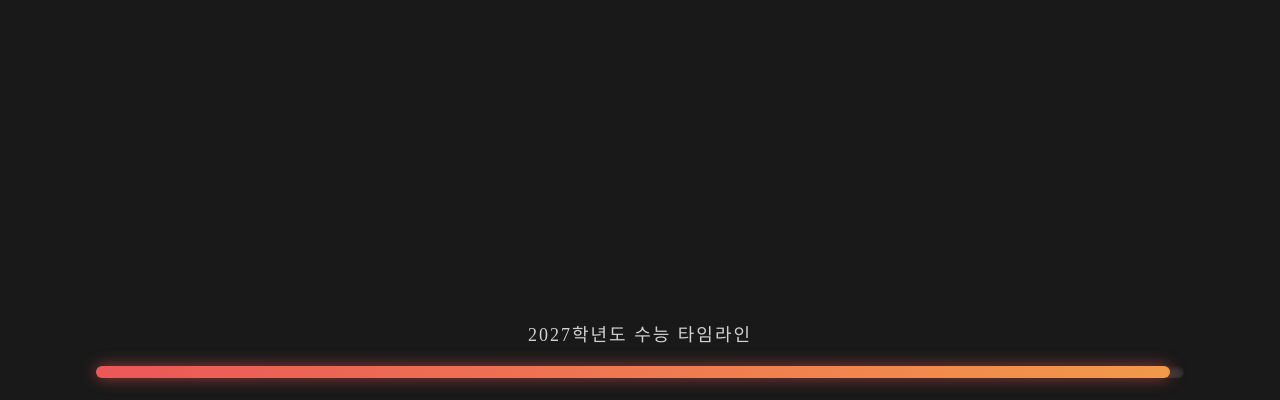
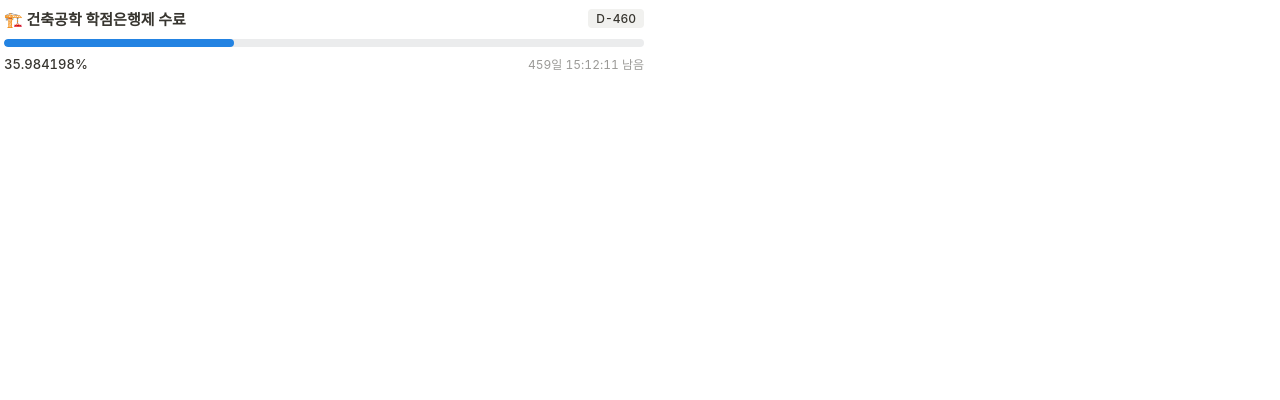
Before and after one commit to jmj030712-coder/my-notion-widget, a plain HTML site: page dday.html in a window 1280 px wide. Shown: the top 400 px of the page. Drawn offline with Linux system fonts and the light colour scheme; a web font is replaced by a local one.

Commit message:
Add files via upload

```diff
--- a/dday.html
+++ b/dday.html
@@ -1,87 +1,93 @@
 <!DOCTYPE html>
 <html lang="ko">
 <head>
-  <meta charset="UTF-8">
+<meta charset="utf-8">
+<meta name="viewport" content="width=device-width, initial-scale=1">
+<title>디데이 진행바</title>
 <style>
-    /* 송명 폰트 불러오기 */
-    @import url('https://fonts.googleapis.com/css2?family=Song+Myung&display=swap');
-
+  :root {
+    --ink: #37352F;
+    --muted: #9B9A97;
+    --track: #EBECED;
+    --bar: #2383E2;
+    --chip: #F1F1EF;
+  }
+  @media (prefers-color-scheme: dark) {
+    :root {
+      --ink: #EFEFED;
+      --muted: #7F7F7F;
+      --track: #3B3B3B;
+      --bar: #529CCA;
+      --chip: #2F3437;
+    }
+  }
+  * { box-sizing: border-box; }
+  html, body { margin: 0; background: transparent; }
   body {
-      margin: 0; padding: 0; display: flex; flex-direction: column; justify-content: center; align-items: center;
-      height: 100vh; background-color: #191919; overflow: hidden; font-family: 'Song Myung', serif;
+    color: var(--ink);
+    font-family: ui-sans-serif, -apple-system, BlinkMacSystemFont, "Segoe UI", Helvetica, "Apple Color Emoji", Arial, sans-serif, "Segoe UI Emoji", "Segoe UI Symbol";
+    padding: 8px 4px;
+    -webkit-font-smoothing: antialiased;
   }
-
-    .title { color: #FFFFFF; font-size: 18px; margin-bottom: 20px; letter-spacing: 2px; opacity: 0.8; }
-
-    /* 진행바 디자인 */
-    .progress-container {
-      width: 85%; height: 12px; background: #333; border-radius: 20px;
-      position: relative; margin-bottom: 25px; box-shadow: inset 0 2px 4px rgba(0,0,0,0.5);
-    }
-
-    .progress-bar {
-      width: 0%; height: 100%;
-      background: linear-gradient(90deg, #eb5757, #f2994a);
-      border-radius: 20px; box-shadow: 0 0 15px rgba(235, 87, 87, 0.6);
-      transition: width 1s linear;
-    }
-
-    /* 실시간 카운트다운 */
-    #countdown { color: #FFFFFF; font-size: 32px; text-align: center; line-height: 1.5; }
-    .unit { font-size: 16px; color: #eb5757; margin-left: 3px; margin-right: 8px; }
-
-    /* 소수점 진행률 (살아있는 느낌!) */
-    .percent-label { color: #eb5757; font-size: 14px; margin-top: 10px; font-family: sans-serif; }
+  .widget { max-width: 640px; }
+  .head { display: flex; align-items: center; justify-content: space-between; gap: 12px; margin-bottom: 10px; }
+  .title { font-size: 15px; font-weight: 600; }
+  .chip { font-size: 12px; font-weight: 500; background: var(--chip); border-radius: 4px; padding: 2px 8px; font-variant-numeric: tabular-nums; }
+  .track { height: 8px; background: var(--track); border-radius: 999px; overflow: hidden; }
+  .fill { height: 100%; width: 0; background: var(--bar); border-radius: 999px; }
+  .meta { display: flex; justify-content: space-between; align-items: baseline; margin-top: 8px; font-size: 12px; color: var(--muted); font-variant-numeric: tabular-nums; }
+  .percent { font-size: 13px; color: var(--ink); font-weight: 500; }
 </style>
 </head>
 <body>
-
-  <div class="title">2027학년도 수능 타임라인</div>
-
-  <div class="progress-container">
-    <div class="progress-bar" id="bar"></div>
+<div class="widget">
+  <div class="head">
+    <div class="title" id="title"></div>
+    <div class="chip" id="dday"></div>
+  </div>
+  <div class="track" role="progressbar" aria-valuemin="0" aria-valuemax="100" id="track">
+    <div class="fill" id="fill"></div>
+  </div>
+  <div class="meta">
+    <span class="percent" id="percent"></span>
+    <span id="remain"></span>
+  </div>
 </div>
 
-  <div id="countdown">남은 시간 계산 중...</div>
-  <div class="percent-label" id="percent-text">0.000000%</div>
+<script>
+  // ▼ 여기만 수정하세요 ▼
+  const TITLE = "🏗️ 건축공학 학점은행제 수료";
+  const START = "2026-03-02T00:00:00";   // 시작 (YYYY-MM-DDTHH:mm:ss)
+  const END   = "2028-02-18T00:00:00";   // 목표 수료일
+  // ▲ 여기만 수정하세요 ▲
 
-  <script>
-    // 목표 날짜: 2026년 11월 19일 오전 9시 (수능 당일)
-    const targetDate = new Date("2026-11-19T09:00:00").getTime();
-    // 시작 날짜: 2026년 1월 1일 (올해의 시작점)
-    const startDate = new Date("2026-01-01T00:00:00").getTime();
+  const start = new Date(START).getTime();
+  const end = new Date(END).getTime();
+  const SEC = 1000, MIN = 60 * SEC, HOUR = 60 * MIN, DAY = 24 * HOUR;
+  const pad = n => String(n).padStart(2, "0");
 
-    function updateWidget() {
-      const now = new Date().getTime();
-      const totalTime = targetDate - startDate;
-      const elapsedTime = now - startDate;
-      const timeLeft = targetDate - now;
+  const el = id => document.getElementById(id);
+  el("title").textContent = TITLE;
 
-      // 진행률 계산 (소수점 6자리까지 보여줘서 숫자가 계속 올라가는 걸 보여줌)
-      let progress = (elapsedTime / totalTime) * 100;
-      if (progress > 100) progress = 100;
+  function tick() {
+    const now = Date.now();
+    const total = end - start;
+    const ratio = total > 0 ? Math.min(Math.max((now - start) / total, 0), 1) : 0;
+    const pct = ratio * 100;
+    const left = Math.max(end - now, 0);
 
-      // 남은 시간 계산
-      const d = Math.floor(timeLeft / (1000 * 60 * 60 * 24));
-      const h = Math.floor((timeLeft % (1000 * 60 * 60 * 24)) / (1000 * 60 * 60));
-      const m = Math.floor((timeLeft % (1000 * 60 * 60)) / (1000 * 60));
-      const s = Math.floor((timeLeft % (1000 * 60)) / 1000);
+    el("fill").style.width = pct + "%";
+    el("percent").textContent = pct.toFixed(6) + "%";
+    el("track").setAttribute("aria-valuenow", pct.toFixed(2));
 
-      // 화면 업데이트
-      document.getElementById('bar').style.width = progress + '%';
-      document.getElementById('percent-text').innerText = progress.toFixed(6) + "% 완료";
-
-      if (timeLeft > 0) {
-        document.getElementById('countdown').innerHTML =
-          `D-${d}<span class="unit">일</span>${h}<span class="unit">시</span>${m}<span class="unit">분</span>${s}<span class="unit">초</span>`;
-      } else {
-        document.getElementById('countdown').innerHTML = "수능 대박! 당신의 시간을 믿으세요.";
-      }
+    const days = Math.floor(left / DAY);
+    el("dday").textContent = left === 0 ? "D-DAY" : "D-" + Math.ceil(left / DAY);
+    el("remain").textContent =
+      days + "일 " + pad(Math.floor(left % DAY / HOUR)) + ":" + pad(Math.floor(left % HOUR / MIN)) + ":" + pad(Math.floor(left % MIN / SEC)) + " 남음";
   }
 
-    // 1초마다 시계처럼 돌아가게 설정
-    setInterval(updateWidget, 1000);
-    updateWidget();
+  tick();
+  setInterval(tick, 100);
 </script>
 </body>
 </html>
```
Lines whose indentation alone changed are shown as unchanged.
